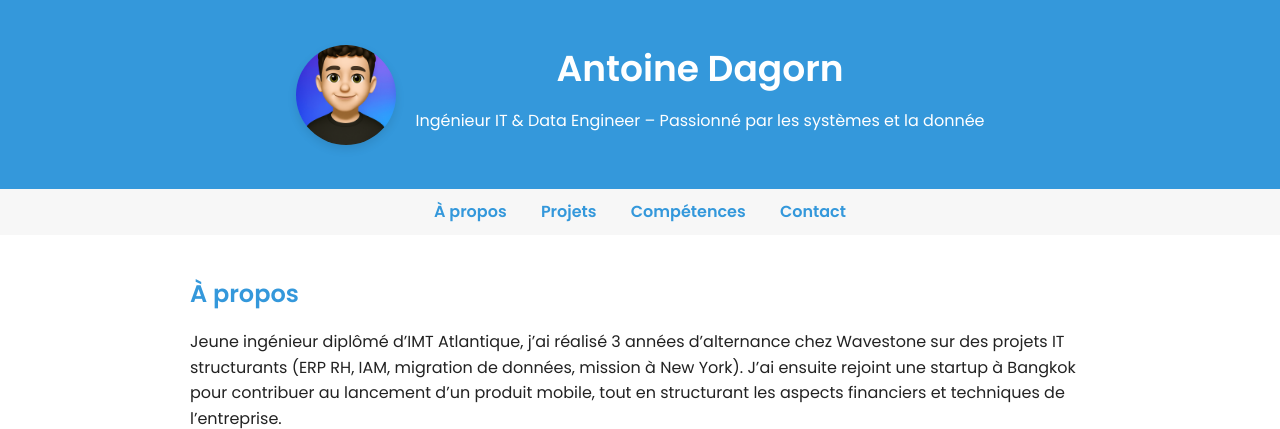
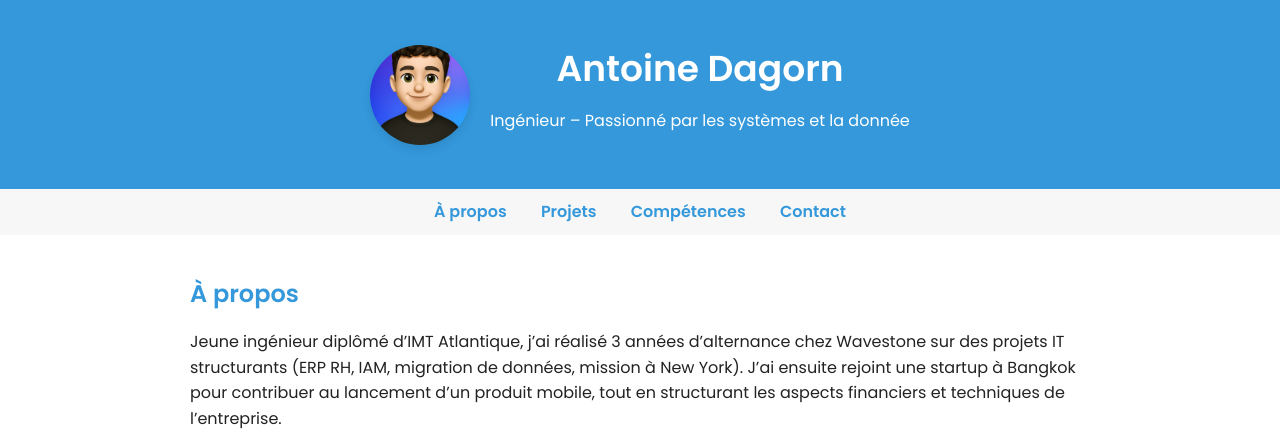
Before and after one commit to Eniotarixx/first_website, a FastAPI app: page / in a window 1280 px wide. Shown: the top 429 px of the page. Run offline with FastAPI, Linux system fonts and the light colour scheme.

Commit message:
modified title

```diff
--- a/templates/homepage.html
+++ b/templates/homepage.html
@@ -4,7 +4,7 @@
 <head>
     <meta charset="UTF-8" />
     <meta name="viewport" content="width=device-width, initial-scale=1.0" />
-    <title>Antoine Dagorn – Ingénieur IT & Data Engineer</title>
+    <title>Antoine Dagorn</title>
     <link rel="stylesheet" href="/static/style.css">
     <link href="https://fonts.googleapis.com/css2?family=Poppins:wght@400;600&display=swap" rel="stylesheet" />
 
@@ -20,7 +20,7 @@
                 </div>
                 <div style="text-align: center;">
                     <h1 style="margin: 0; font-size: 36px;">Antoine Dagorn</h1>
-                    <p style="font-size: 16px; margin-top: 10px;">Ingénieur IT & Data Engineer – Passionné par les
+                    <p style="font-size: 16px; margin-top: 10px;">Ingénieur – Passionné par les
                         systèmes
                         et la donnée</p>
                 </div>
```
